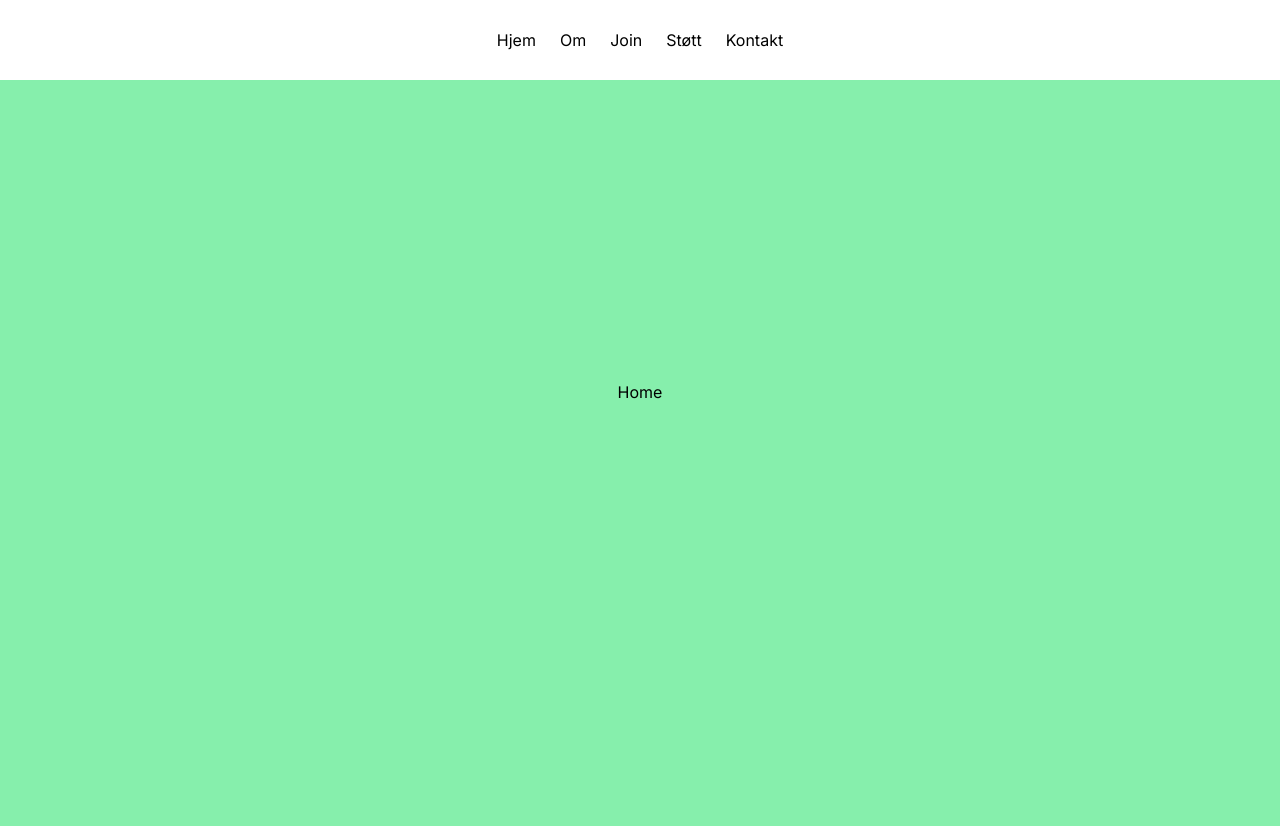
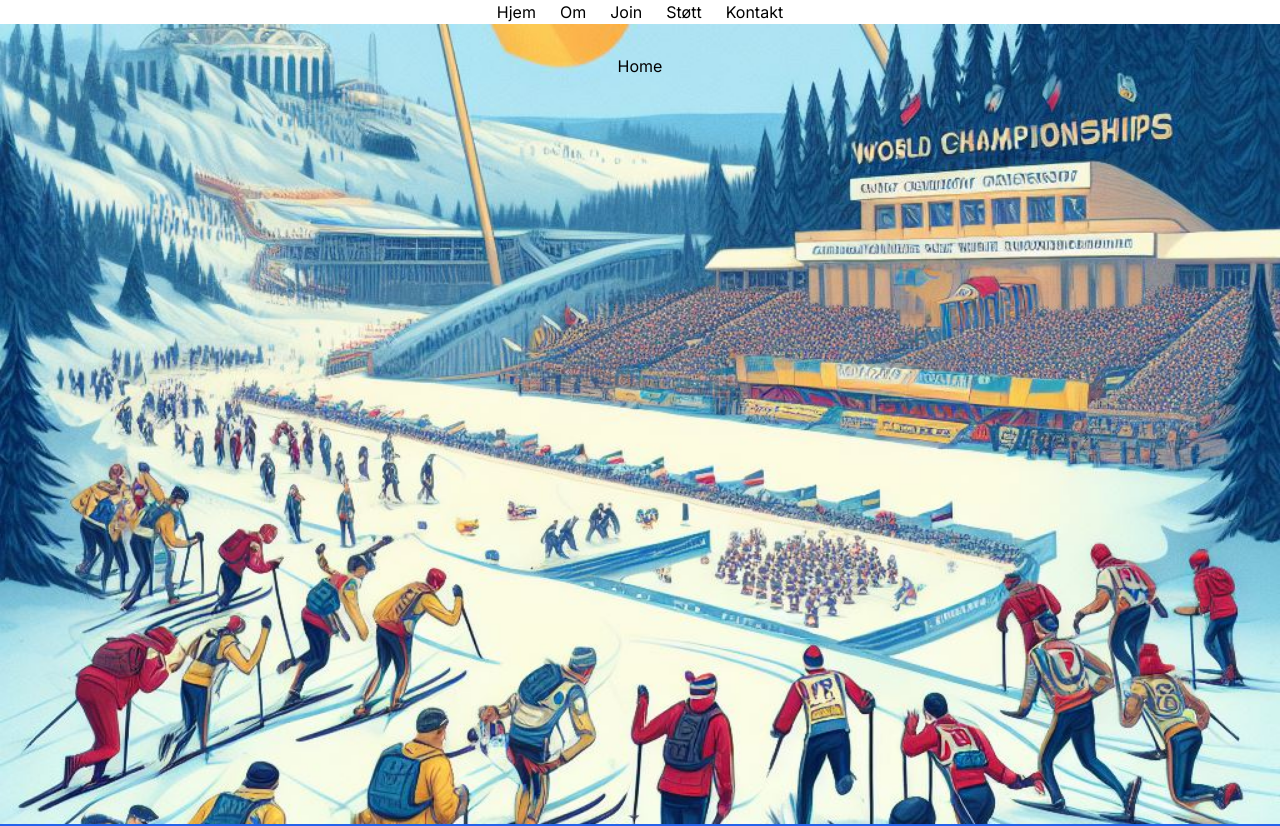
Before and after one commit to pedernyl/vmu, a Next.js app: page / in a window 1280 px wide. Shown: the top 826 px of the page. Built offline with nearby package versions, Linux system fonts and the light colour scheme.

Commit message:
homeImage

```diff
--- a/src/app/components/navigation/navbar/index.tsx
+++ b/src/app/components/navigation/navbar/index.tsx
@@ -4,7 +4,7 @@ import Link from "next/link";
 const Navbar = ({ toggle }: { toggle: () => void }) => {
     return (
       <>
-         <div className="w-full h-20 bg-transparent sticky top-0">
+         <div className="w-full bg-transparent sticky top-0 z-50">
            <div className="container mx-auto px-4 h-full">
                <div className="flex justify-center items-center h-full">
                    <button
--- a/src/app/globals.css
+++ b/src/app/globals.css
@@ -3,7 +3,7 @@
 @tailwind utilities;
 
 .container {
-
+    position: relative;
 }
 
 .content {
@@ -12,7 +12,14 @@
 }
 
 .subPage {
-    margin-top: 300px;
+    margin-top: 30px;
+}
+
+#home {
+    background-image: url('./img/home.jpeg');
+    background-size: cover;
+    background-position: center;
+    background-repeat: no-repeat;
 }
 
 @media (min-width: 1024px) {
--- a/src/app/page.tsx
+++ b/src/app/page.tsx
@@ -7,8 +7,8 @@ import Contacts from "@/app/contacts/page";
 export default function Home() {
   return (
     <>
-      <div className="container mx-auto px-0">
-        <div id="home" className="w-full h-screen content bg-green-300 top-20">
+      <div className="container mx-auto px-0 top-0">
+        <div id="home" className="w-full h-screen content">
           <Start />
         </div>
 
```
Also changed, not shown: src/app/img/home.jpeg (added).
